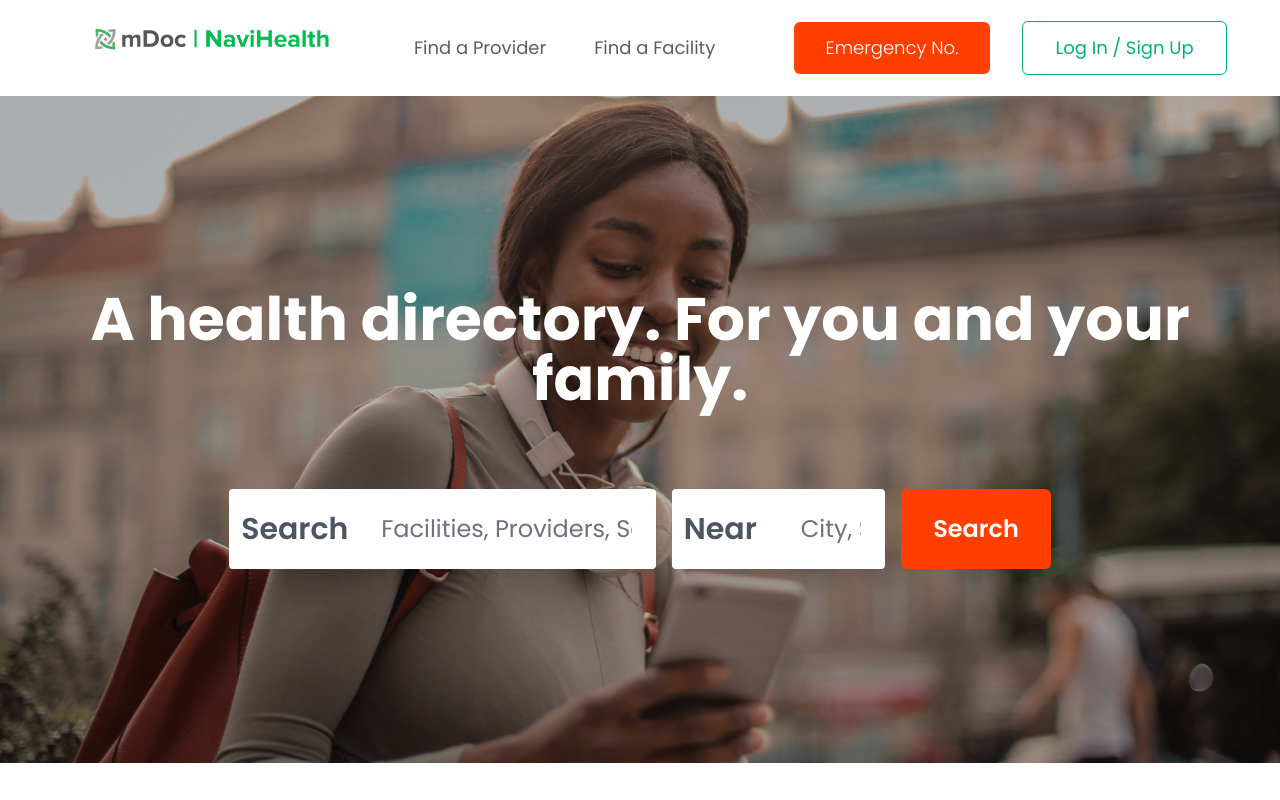
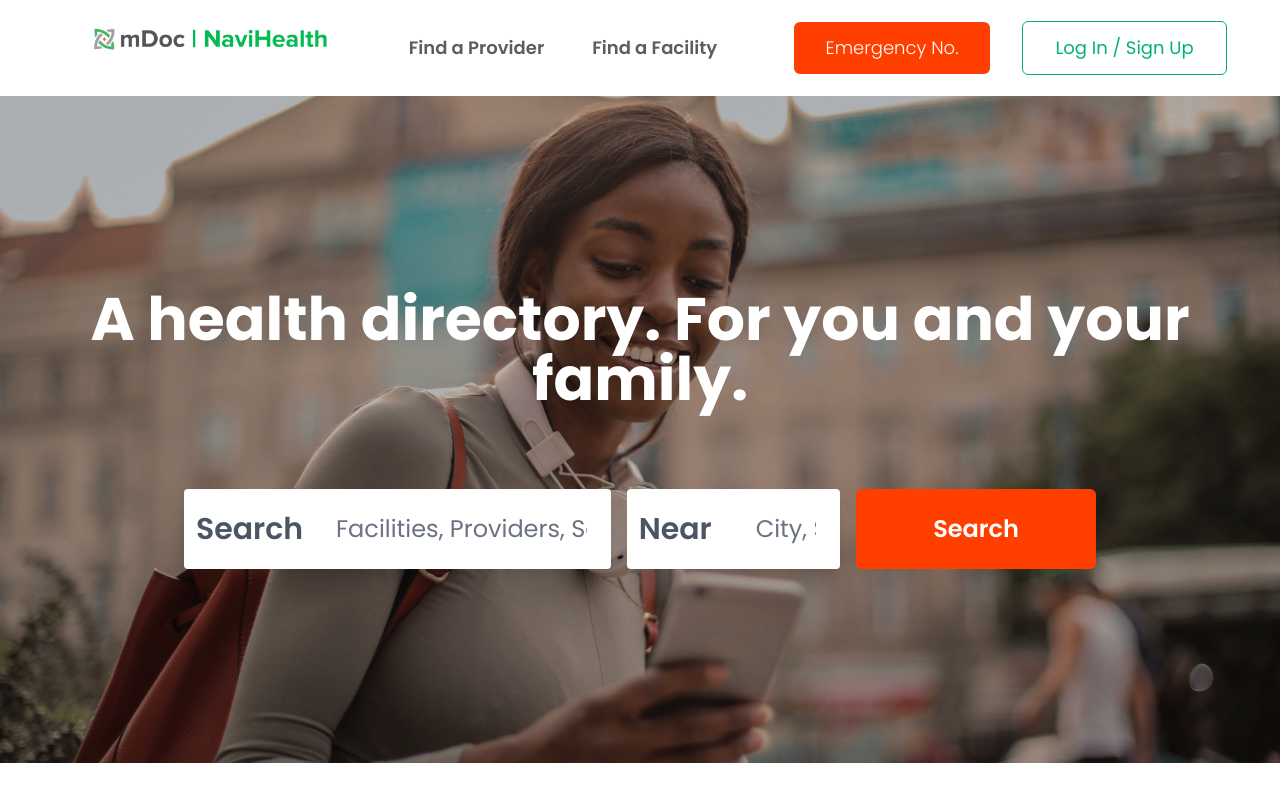
Before and after one commit to mahilday/navihealth_mdoc, a React (Create React App) app: page / in a window 1280 px wide. Shown: the top 800 px of the page. Built offline with nearby package versions, Linux system fonts and the light colour scheme.

Commit message:
fixed issues

```diff
--- a/src/components/InputSearch.js
+++ b/src/components/InputSearch.js
@@ -12,7 +12,7 @@ const InputSearch = ({ title }) => {
             Search
           </h2>
           <input
-            className="focus:outline-none p-3 w-3/4 sm:text-xl text-2xl border-none"
+            className="focus:outline-none focus:ring-transparent focus:border-none  p-3 w-3/4 sm:text-xl text-2xl border-none"
             type="text"
             placeholder="Facilities, Providers, Services"
           />
@@ -22,13 +22,13 @@ const InputSearch = ({ title }) => {
             Near
           </h2>
           <input
-            className=" focus:outline-none sm:text-xl p-3 w-3/4 text-2xl border-none"
+            className=" focus:outline-none focus:ring-transparent focus:border-none sm:text-xl p-3 w-3/4 text-2xl border-none"
             type="text"
             placeholder="City, State"
           />
         </div>
         <div className="sm:w-5/6">
-          <button className="btnOrange sm:w-full font-semibold text-2xl h-20  ">
+          <button className="btnOrange sm:w-full w-60 font-semibold text-2xl h-20  ">
             Search
           </button>
         </div>
--- a/src/components/nav.js
+++ b/src/components/nav.js
@@ -20,7 +20,7 @@ const Nav = () => {
           </Link>
           <nav className=" items-center space-x-12 hidden lg:flex xl:flex">
             <p className="cursor-pointer text-lg text-gray-free active:text-green-free hover:text-green-free">
-              <Link to="/provider"> Find a Provider </Link>
+              <Link to="/provider" className="font-semibold"> Find a Provider </Link>
             </p>
             <p
               onClick={() =>
@@ -29,7 +29,7 @@ const Nav = () => {
                   status.facility.facModalOpen
                 )
               }
-              className="cursor-pointer active:text-green-free text-lg text-gray-free hover:text-green-free"
+              className="cursor-pointer font-semibold active:text-green-free text-lg text-gray-free hover:text-green-free"
             >
               Find a Facility
             </p>
--- a/src/pages/Home.js
+++ b/src/pages/Home.js
@@ -14,7 +14,7 @@ import Offers from "../components/offers";
 const Home = () => {
   const { data } = useContext(HomeContext);
   return (
-    <div className="w-full relative space-y-32 h-screen">
+    <div className="w-full relative space-y-24 h-screen">
       {/* top landing image with search bar */}
       <section id="topLanding" className="w-full relative h-screen">
         <img className="w-full object-cover h-5/6" src={callBg} alt="homepic" />
```
